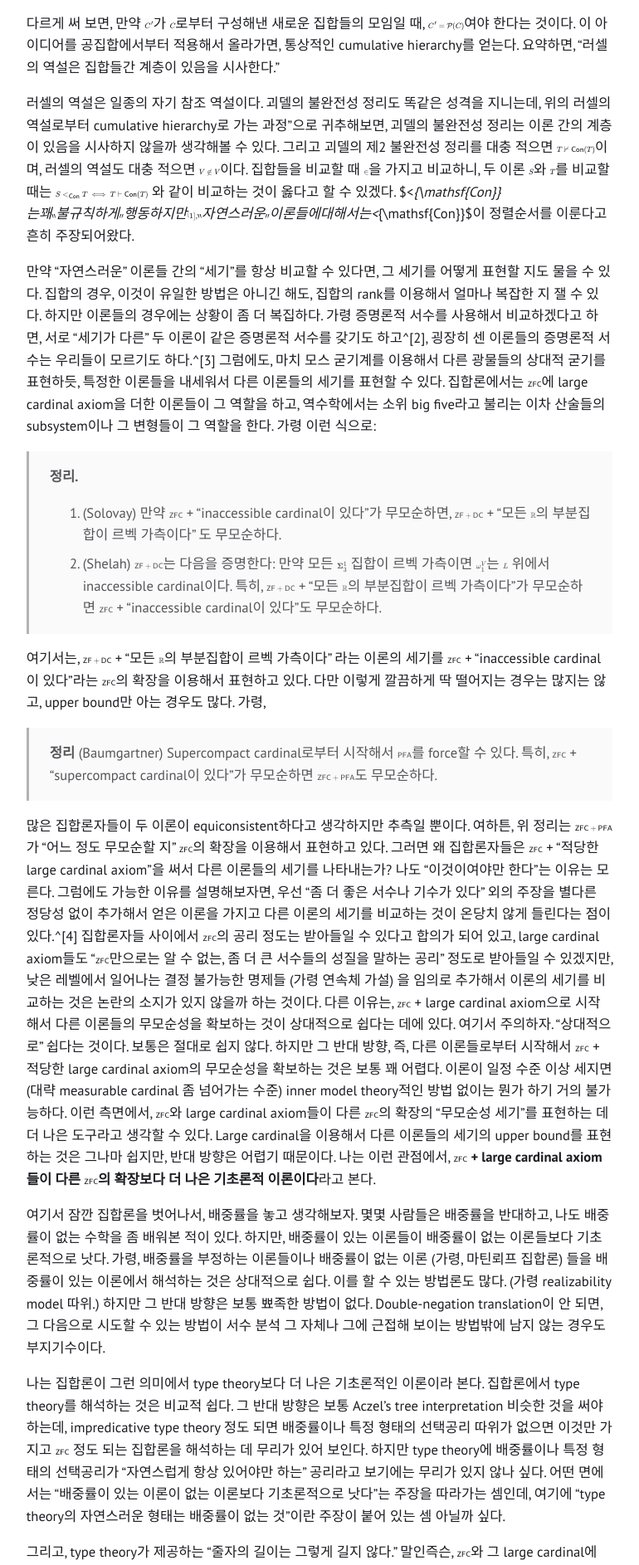
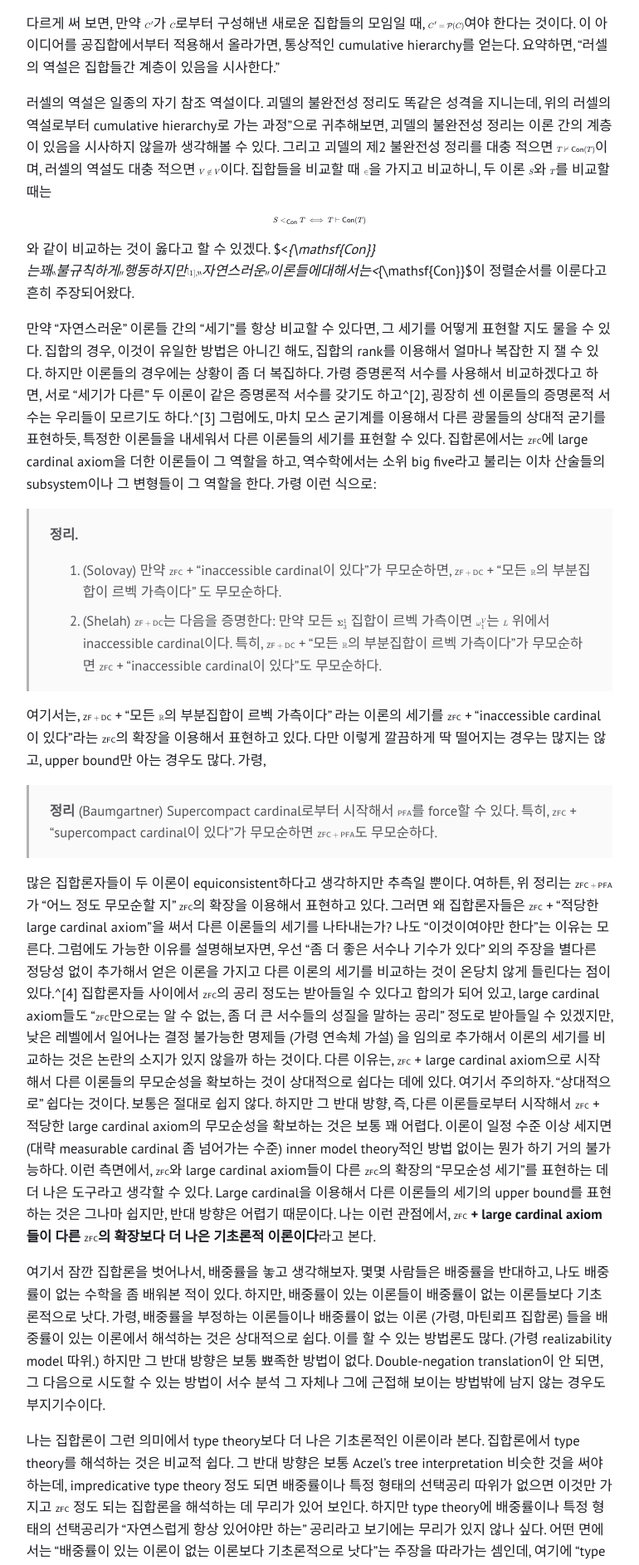
Before and after one commit to hanuljeon95/hanuljeon95.github.io, a Jekyll site: the page built from _posts/2025-10-11-Is-set-theory-better-foundational-theory.markdown, in a window 1280 px wide. Shown: the part 1016-2902 px from the top of the page at 83% size, without its empty margins (255-1025 px from the left). Built offline with Jekyll 4.4.1, drawn with Linux system fonts in a browser that asks for light colours; comment, search, counter and statistics services are not loaded.

```diff
--- a/_posts/2025-10-11-Is-set-theory-better-foundational-theory.markdown
+++ b/_posts/2025-10-11-Is-set-theory-better-foundational-theory.markdown
@@ -21,7 +21,9 @@ published: true
 다르게 써 보면, 만약 $C'$가 $C$로부터 구성해낸 새로운 집합들의 모임일 때, $C' = \mathcal{P}(C)$여야 한다는 것이다. 이 아이디어를 공집합에서부터 적용해서 올라가면, 통상적인 cumulative hierarchy를 얻는다. 요약하면, "러셀의 역설은 집합들간 계층이 있음을 시사한다."
 
 러셀의 역설은 일종의 자기 참조 역설이다. 괴델의 불완전성 정리도 똑같은 성격을 지니는데, 위의 러셀의 역설로부터 cumulative hierarchy로 가는 과정"으로 귀추해보면, 괴델의 불완전성 정리는 이론 간의 계층이 있음을 시사하지 않을까 생각해볼 수 있다. 그리고 괴델의 제2 불완전성 정리를 대충 적으면 $T \nvdash \mathsf{Con}(T)$이며, 러셀의 역설도 대충 적으면 $V\notin V$이다. 집합들을 비교할 때 $\in$을 가지고 비교하니, 두 이론 $S$와 $T$를 비교할 때는
-$$ S <_{\mathsf{Con}} T \iff T\vdash \mathsf{Con}(T) $$
+
+\\[ S <_{\mathsf{Con}} T \iff T\vdash \mathsf{Con}(T) \\]
+
 와 같이 비교하는 것이 옳다고 할 수 있겠다.
 $<_{\mathsf{Con}}$는 꽤 "불규칙하게" 행동하지만^[1], "자연스러운" 이론들에 대해서는 $<_{\mathsf{Con}}$이 정렬순서를 이룬다고 흔히 주장되어왔다.
 
```
